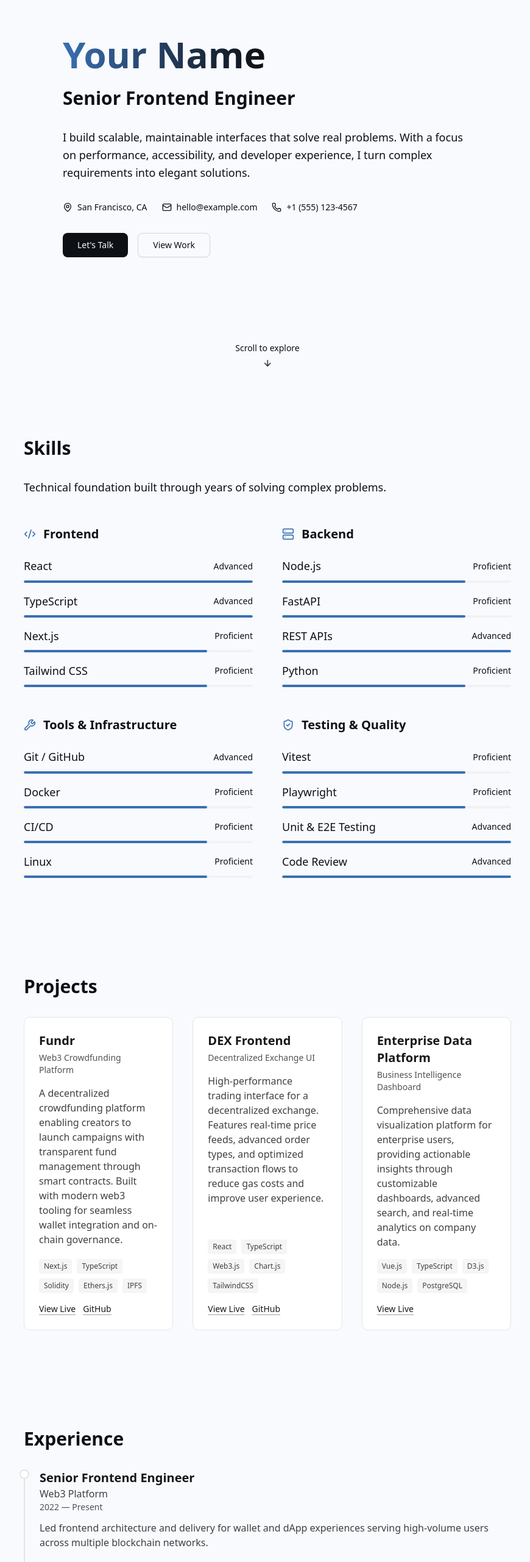
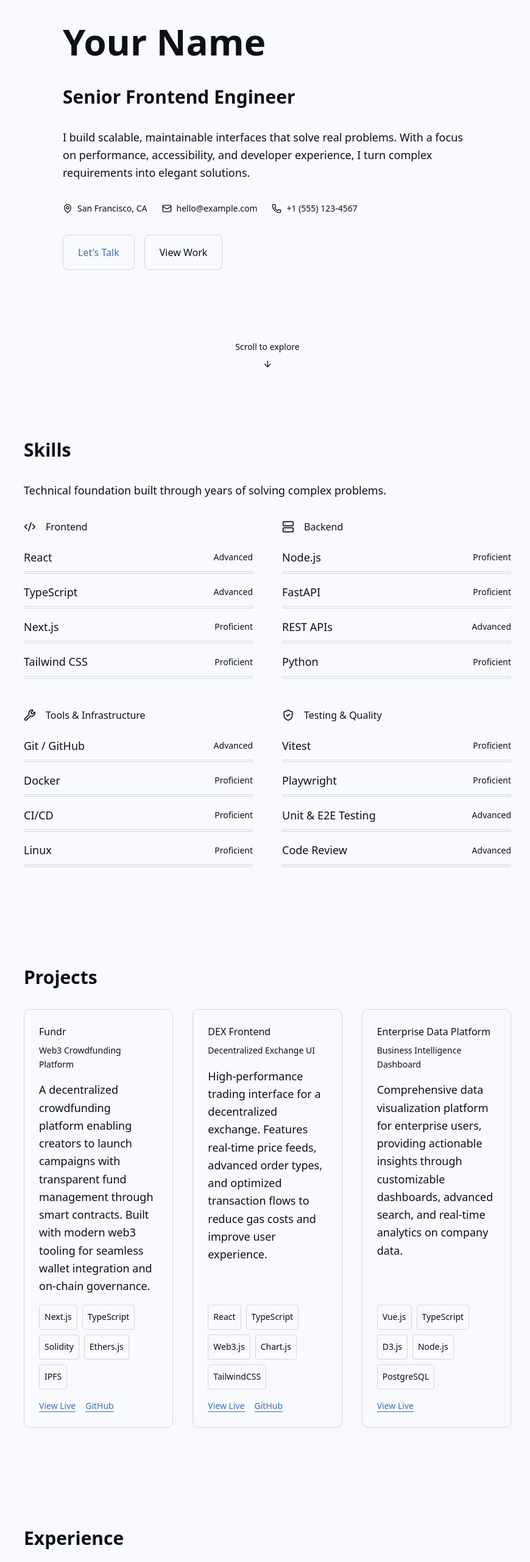
Before and after one commit to wangchengwei0122/Portfolio, a Next.js app: page / in a window 1280 px wide. Shown: the part 220-2782 px from the top of the page at 61% size, without its empty margins (201-1071 px from the left). Built offline with nearby package versions, Linux system fonts and the light colour scheme.

Commit message:
refactor(layout): clean up and refactor page styles

```diff
--- a/components/layout/Header.tsx
+++ b/components/layout/Header.tsx
@@ -7,10 +7,10 @@ import {
 
 export default function Header() {
   const linkClassName =
-    "p-0 text-base font-medium leading-normal text-primary hover:text-accent focus:text-accent focus-visible:text-accent focus-visible:ring-2 focus-visible:ring-accent focus-visible:ring-offset-2 focus-visible:ring-offset-transparent hover:bg-transparent focus:bg-transparent";
+    "relative text-base font-medium leading-normal text-primary transition-colors hover:text-accent focus-visible:text-accent focus-visible:outline focus-visible:outline-2 focus-visible:outline-offset-4 focus-visible:outline-current after:absolute after:-bottom-2 after:left-0 after:h-px after:w-full after:origin-left after:scale-x-0 after:bg-accent after:transition-transform after:duration-300 after:ease-out hover:after:scale-x-100 focus-visible:after:scale-x-100";
 
   return (
-    <header className="sticky top-0 z-50 bg-background border-b border-border">
+    <header className="sticky top-0 z-50 border-b border-subtle bg-canvas/90 backdrop-blur">
       <div className="mx-auto max-w-4xl px-6 md:px-8 lg:px-12 py-4">
         <nav aria-label="Primary">
           <NavigationMenu viewport={false}>
--- a/components/layout/Section.tsx
+++ b/components/layout/Section.tsx
@@ -1,6 +1,7 @@
 "use client";
 import { ReactNode } from "react";
 import { motion } from "motion/react";
+import { sectionContainer, sectionItem } from "@/lib/motion";
 
 interface SectionProps {
   id: string;
@@ -13,15 +14,20 @@ export default function Section({ id, title, children }: SectionProps) {
     <section id={id} className="py-20">
       <motion.div
         className="max-w-4xl mx-auto px-6 md:px-8 lg:px-12 space-y-8"
-        initial={{ opacity: 0, translateY: 32 }}
-        whileInView={{ opacity: 1, translateY: 0 }}
-        transition={{ duration: 0.6, ease: "easeOut" }}
+        variants={sectionContainer}
+        initial="hidden"
+        whileInView="show"
         viewport={{ amount: 0.2, once: true }}
       >
-        <h2 className="text-2xl md:text-3xl font-semibold">
+        <motion.h2
+          variants={sectionItem}
+          className="text-2xl md:text-3xl font-semibold leading-snug text-primary"
+        >
           {title}
-        </h2>
-        {children}
+        </motion.h2>
+        <motion.div variants={sectionItem} className="space-y-8">
+          {children}
+        </motion.div>
       </motion.div>
     </section>
   );
--- a/components/sections/Experience.tsx
+++ b/components/sections/Experience.tsx
@@ -1,4 +1,7 @@
+"use client";
+import { motion } from "motion/react";
 import Section from "../layout/Section";
+import { listStagger, sectionItem } from "@/lib/motion";
 
 const experiences = [
   {
@@ -42,27 +45,28 @@ const experiences = [
 export default function Experience() {
   return (
     <Section id="experience" title="Experience">
-      <div className="space-y-12">
+      <motion.div variants={listStagger} className="space-y-12">
         {experiences.map((experience, index) => (
-          <article
+          <motion.article
             key={`${experience.company}-${index}`}
-            className="relative border-l-2 border-neutral-200 pl-6 dark:border-neutral-800"
+            variants={sectionItem}
+            className="relative border-l-2 border-subtle pl-6"
           >
-            <div className="absolute -left-[9px] top-0 h-4 w-4 rounded-full border-2 border-neutral-200 bg-white dark:border-neutral-800 dark:bg-neutral-900" />
+            <div className="absolute -left-2 top-0 h-4 w-4 rounded-full border-2 border-subtle bg-canvas" />
 
-            <header className="mb-3">
-              <h3 className="text-xl font-semibold text-neutral-900 dark:text-neutral-100">
+            <header className="mb-4">
+              <h3 className="text-base font-medium leading-normal text-primary">
                 {experience.role}
               </h3>
-              <p className="text-neutral-700 dark:text-neutral-300">
+              <p className="text-base md:text-lg font-normal leading-relaxed text-primary">
                 {experience.company}
               </p>
-              <p className="text-sm text-neutral-600 dark:text-neutral-400">
+              <p className="text-sm font-normal leading-relaxed text-primary">
                 {experience.period}
               </p>
             </header>
 
-            <p className="mb-4 text-neutral-700 dark:text-neutral-300">
+            <p className="mb-4 text-base md:text-lg font-normal leading-relaxed text-primary">
               {experience.summary}
             </p>
 
@@ -70,16 +74,16 @@ export default function Experience() {
               {experience.highlights.map((highlight, hIndex) => (
                 <li
                   key={hIndex}
-                  className="flex gap-3 text-neutral-700 dark:text-neutral-300"
+                  className="flex gap-4 text-base md:text-lg font-normal leading-relaxed text-primary"
                 >
-                  <span className="mt-2 h-1 w-1 flex-shrink-0 rounded-full bg-neutral-400 dark:bg-neutral-600" />
+                  <span className="mt-2 h-1 w-1 flex-shrink-0 rounded-full bg-surface" />
                   <span>{highlight}</span>
                 </li>
               ))}
             </ul>
-          </article>
+          </motion.article>
         ))}
-      </div>
+      </motion.div>
     </Section>
   );
 }
--- a/components/sections/Hero.tsx
+++ b/components/sections/Hero.tsx
@@ -2,44 +2,9 @@
 
 import { motion } from "motion/react";
 import { MapPin, Mail, Phone, ArrowDown } from "lucide-react";
-import { Button } from "@/components/ui/button";
+import { heroContainer, heroItem } from "@/lib/motion";
 
-function HeroIdentity() {
-  return (
-    <motion.div
-      initial={{ opacity: 0, translateY: 20 }}
-      animate={{ opacity: 1, translateY: 0 }}
-      transition={{ duration: 0.8, ease: "easeOut" }}
-      className="space-y-4"
-    >
-      <h1 className="text-5xl font-semibold leading-tight md:text-6xl">
-        <span className="bg-gradient-to-r from-accent to-primary bg-clip-text text-transparent transition-all hover:scale-[1.02] inline-block">
-          Your Name
-        </span>
-      </h1>
-      <h2 className="text-2xl md:text-3xl font-semibold text-primary">
-        Senior Frontend Engineer
-      </h2>
-    </motion.div>
-  );
-}
-
-function HeroIntro() {
-  return (
-    <motion.p
-      initial={{ opacity: 0, translateY: 20 }}
-      animate={{ opacity: 1, translateY: 0 }}
-      transition={{ duration: 0.8, ease: "easeOut", delay: 0.1 }}
-      className="text-base font-normal leading-relaxed md:text-lg text-primary max-w-2xl"
-    >
-      I build scalable, maintainable interfaces that solve real problems. With a
-      focus on performance, accessibility, and developer experience, I turn
-      complex requirements into elegant solutions.
-    </motion.p>
-  );
-}
-
-function HeroMeta() {
+export default function Hero() {
   const metaItems = [
     { icon: MapPin, text: "San Francisco, CA" },
     { icon: Mail, text: "hello@example.com" },
@@ -47,69 +12,75 @@ function HeroMeta() {
   ];
 
   return (
+    <section
+      id="hero"
+      className="relative min-h-screen flex items-center"
+    >
+      <div className="mx-auto max-w-4xl px-6 md:px-8 lg:px-12 py-20">
         <motion.div
-      initial={{ opacity: 0, translateY: 20 }}
-      animate={{ opacity: 1, translateY: 0 }}
-      transition={{ duration: 0.8, ease: "easeOut", delay: 0.2 }}
-      className="flex flex-wrap gap-6 text-sm text-primary"
+          variants={heroContainer}
+          initial="hidden"
+          whileInView="show"
+          viewport={{ amount: 0.6, once: true }}
+          className="space-y-8"
         >
-      {metaItems.map((item, index) => (
-        <div key={index} className="flex items-center gap-2">
+          <motion.h1
+            variants={heroItem}
+            className="text-5xl md:text-6xl font-semibold leading-tight text-primary"
+          >
+            Your Name
+          </motion.h1>
+          <motion.h2
+            variants={heroItem}
+            className="text-2xl md:text-3xl font-semibold leading-snug text-primary"
+          >
+            Senior Frontend Engineer
+          </motion.h2>
+          <motion.p
+            variants={heroItem}
+            className="text-base md:text-lg font-normal leading-relaxed text-primary max-w-2xl"
+          >
+            I build scalable, maintainable interfaces that solve real problems.
+            With a focus on performance, accessibility, and developer
+            experience, I turn complex requirements into elegant solutions.
+          </motion.p>
+          <motion.div
+            variants={heroItem}
+            className="flex flex-wrap gap-6 text-sm font-normal leading-relaxed text-primary"
+          >
+            {metaItems.map((item) => (
+              <div key={item.text} className="flex items-center gap-2">
                 <item.icon className="size-4" />
                 <span>{item.text}</span>
               </div>
             ))}
           </motion.div>
-  );
-}
-
-function HeroActions() {
-  return (
+          <motion.div variants={heroItem} className="flex flex-wrap gap-4">
+            <a
+              href="#contact"
+              className="inline-flex items-center justify-center rounded-md border border-subtle bg-surface px-6 py-4 text-base font-medium leading-normal text-accent transition-colors hover:text-accent"
+            >
+              Let&apos;s Talk
+            </a>
+            <a
+              href="#projects"
+              className="inline-flex items-center justify-center rounded-md border border-subtle px-6 py-4 text-base font-medium leading-normal text-primary transition-colors hover:bg-surface hover:text-accent"
+            >
+              View Work
+            </a>
+          </motion.div>
+        </motion.div>
+      </div>
       <motion.div
-      initial={{ opacity: 0, translateY: 20 }}
-      animate={{ opacity: 1, translateY: 0 }}
-      transition={{ duration: 0.8, ease: "easeOut", delay: 0.3 }}
-      className="flex flex-wrap gap-4"
-    >
-      <Button asChild size="lg">
-        <a href="#contact">Let&apos;s Talk</a>
-      </Button>
-      <Button asChild variant="outline" size="lg">
-        <a href="#projects">View Work</a>
-      </Button>
-    </motion.div>
-  );
-}
-
-function ScrollIndicator() {
-  return (
-    <motion.div
-      initial={{ opacity: 0 }}
-      animate={{ opacity: 1 }}
-      transition={{ duration: 0.8, ease: "easeOut", delay: 0.5 }}
-      className="absolute bottom-8 left-1/2 -translate-x-1/2 flex flex-col items-center gap-2 text-sm text-primary"
+        variants={heroItem}
+        initial="hidden"
+        whileInView="show"
+        viewport={{ amount: 0.6, once: true }}
+        className="absolute bottom-8 left-1/2 -translate-x-1/2 flex flex-col items-center gap-2 text-sm font-normal leading-relaxed text-primary"
       >
         <span>Scroll to explore</span>
-      <ArrowDown className="size-4 animate-bounce" />
+        <ArrowDown className="size-4" />
       </motion.div>
-  );
-}
-
-export default function Hero() {
-  return (
-    <section
-      id="hero"
-      className="relative min-h-screen flex items-center justify-center"
-    >
-      <div className="mx-auto max-w-4xl px-6 md:px-8 lg:px-12 py-20">
-        <div className="space-y-8">
-          <HeroIdentity />
-          <HeroIntro />
-          <HeroMeta />
-          <HeroActions />
-        </div>
-      </div>
-      <ScrollIndicator />
     </section>
   );
 }
--- a/components/sections/Projects.tsx
+++ b/components/sections/Projects.tsx
@@ -1,4 +1,7 @@
+"use client";
+import { motion } from "motion/react";
 import Section from "../layout/Section";
+import { listStagger, sectionItem } from "@/lib/motion";
 
 const projects = [
   {
@@ -38,31 +41,35 @@ const projects = [
 export default function Projects() {
   return (
     <Section id="projects" title="Projects">
-      <div className="grid gap-8 md:grid-cols-2 lg:grid-cols-3">
+      <motion.div
+        variants={listStagger}
+        className="grid gap-8 md:grid-cols-2 lg:grid-cols-3"
+      >
         {projects.map((project) => (
-          <article
+          <motion.article
             key={project.title}
-            className="flex flex-col gap-4 rounded-lg border border-neutral-200 bg-white p-6 dark:border-neutral-800 dark:bg-neutral-900"
+            variants={sectionItem}
+            className="flex flex-col gap-4 rounded-lg border border-subtle bg-surface p-6"
           >
             <header>
-              <h3 className="text-xl font-semibold text-neutral-900 dark:text-neutral-100">
+              <h3 className="text-base font-medium leading-normal text-primary">
                 {project.title}
               </h3>
-              <p className="mt-1 text-sm text-neutral-600 dark:text-neutral-400">
+              <p className="mt-2 text-sm font-normal leading-relaxed text-primary">
                 {project.subtitle}
               </p>
             </header>
 
-            <p className="text-neutral-700 dark:text-neutral-300">
+            <p className="text-base md:text-lg font-normal leading-relaxed text-primary">
               {project.description}
             </p>
 
-            <div className="mt-auto">
+            <div className="mt-auto space-y-4">
               <ul className="flex flex-wrap gap-2">
                 {project.techStack.map((tech) => (
                   <li
                     key={tech}
-                    className="rounded bg-neutral-100 px-2 py-1 text-xs text-neutral-700 dark:bg-neutral-800 dark:text-neutral-300"
+                    className="rounded border border-subtle px-2 py-2 text-sm font-normal leading-relaxed text-primary"
                   >
                     {tech}
                   </li>
@@ -70,11 +77,11 @@ export default function Projects() {
               </ul>
 
               {project.links && (
-                <div className="mt-4 flex gap-3 text-sm">
+                <div className="flex gap-4 text-sm font-normal leading-relaxed">
                   {project.links.live && (
                     <a
                       href={project.links.live}
-                      className="text-neutral-900 underline decoration-neutral-400 underline-offset-4 hover:decoration-neutral-900 dark:text-neutral-100 dark:decoration-neutral-600 dark:hover:decoration-neutral-100"
+                      className="text-accent underline underline-offset-4"
                     >
                       View Live
                     </a>
@@ -82,7 +89,7 @@ export default function Projects() {
                   {project.links.github && (
                     <a
                       href={project.links.github}
-                      className="text-neutral-900 underline decoration-neutral-400 underline-offset-4 hover:decoration-neutral-900 dark:text-neutral-100 dark:decoration-neutral-600 dark:hover:decoration-neutral-100"
+                      className="text-accent underline underline-offset-4"
                     >
                       GitHub
                     </a>
@@ -90,9 +97,9 @@ export default function Projects() {
                 </div>
               )}
             </div>
-          </article>
+          </motion.article>
         ))}
-      </div>
+      </motion.div>
     </Section>
   );
 }
--- a/components/sections/Skills.tsx
+++ b/components/sections/Skills.tsx
@@ -1,5 +1,8 @@
+"use client";
+import { motion } from "motion/react";
 import Section from "../layout/Section";
 import { Code2, Server, Wrench, ShieldCheck, LucideIcon } from "lucide-react";
+import { listStagger, sectionItem } from "@/lib/motion";
 
 interface Skill {
   name: string;
@@ -32,9 +35,9 @@ function SkillItem({ skill }: { skill: Skill }) {
         )}
       </div>
       {skill.level && (
-        <div className="h-1 bg-muted rounded-full overflow-hidden">
+        <div className="h-1 rounded-full border border-subtle overflow-hidden">
           <div
-            className={`h-full bg-accent rounded-full ${levelWidth[skill.level]}`}
+            className={`h-full bg-surface ${levelWidth[skill.level]}`}
           />
         </div>
       )}
@@ -45,9 +48,11 @@ function SkillItem({ skill }: { skill: Skill }) {
 function SkillGroup({ title, icon: Icon, skills }: SkillGroupProps) {
   return (
     <div className="space-y-6">
-      <div className="flex items-center gap-3">
-        <Icon className="size-5 text-accent" />
-        <h3 className="text-xl font-semibold text-primary">{title}</h3>
+      <div className="flex items-center gap-4">
+        <Icon className="size-5 text-primary" />
+        <h3 className="text-base font-medium leading-normal text-primary">
+          {title}
+        </h3>
       </div>
       <div className="space-y-4">
         {skills.map((skill, index) => (
@@ -104,14 +109,19 @@ export default function Skills() {
 
   return (
     <Section id="skills" title="Skills">
-      <p className="text-base md:text-lg font-normal leading-relaxed text-primary mb-12">
+      <p className="text-base md:text-lg font-normal leading-relaxed text-primary">
         Technical foundation built through years of solving complex problems.
       </p>
-      <div className="grid grid-cols-1 md:grid-cols-2 gap-12">
+      <motion.div
+        variants={listStagger}
+        className="grid grid-cols-1 md:grid-cols-2 gap-12"
+      >
         {skillGroups.map((group, index) => (
-          <SkillGroup key={index} {...group} />
+          <motion.div key={index} variants={sectionItem}>
+            <SkillGroup {...group} />
+          </motion.div>
         ))}
-      </div>
+      </motion.div>
     </Section>
   );
 }
--- a/components/ui/navigation-menu.tsx
+++ b/components/ui/navigation-menu.tsx
@@ -37,7 +37,7 @@ function NavigationMenuList({
     <NavigationMenuPrimitive.List
       data-slot="navigation-menu-list"
       className={cn(
-        "group flex flex-1 list-none items-center justify-center gap-1",
+        "group flex flex-1 list-none items-center justify-center gap-4",
         className
       )}
       {...props}
@@ -129,7 +129,7 @@ function NavigationMenuLink({
     <NavigationMenuPrimitive.Link
       data-slot="navigation-menu-link"
       className={cn(
-        "data-[active=true]:focus:bg-accent data-[active=true]:hover:bg-accent data-[active=true]:bg-accent/50 data-[active=true]:text-accent-foreground hover:bg-accent hover:text-accent-foreground focus:bg-accent focus:text-accent-foreground focus-visible:ring-ring/50 [&_svg:not([class*='text-'])]:text-muted-foreground flex flex-col gap-1 rounded-sm p-2 text-sm transition-all outline-none focus-visible:ring-[3px] focus-visible:outline-1 [&_svg:not([class*='size-'])]:size-4",
+        "flex items-center rounded-sm p-0 text-base font-medium leading-normal transition-colors outline-none focus-visible:outline focus-visible:outline-2 focus-visible:outline-offset-4 focus-visible:outline-current",
         className
       )}
       {...props}
--- /dev/null
+++ b/lib/motion.ts
@@ -0,0 +1,41 @@
+export const heroContainer = {
+  hidden: { opacity: 0 },
+  show: {
+    opacity: 1,
+    transition: { staggerChildren: 0.12 },
+  },
+};
+
+export const heroItem = {
+  hidden: { opacity: 0, y: 20 },
+  show: {
+    opacity: 1,
+    y: 0,
+    transition: { duration: 0.6, ease: "easeOut" },
+  },
+};
+
+export const sectionContainer = {
+  hidden: { opacity: 0, y: 24 },
+  show: {
+    opacity: 1,
+    y: 0,
+    transition: { duration: 0.6, ease: "easeOut", staggerChildren: 0.08 },
+  },
+};
+
+export const sectionItem = {
+  hidden: { opacity: 0, y: 16 },
+  show: {
+    opacity: 1,
+    y: 0,
+    transition: { duration: 0.5, ease: "easeOut" },
+  },
+};
+
+export const listStagger = {
+  hidden: {},
+  show: {
+    transition: { staggerChildren: 0.08 },
+  },
+};
```
Also changed, not shown: components/layout/Footer.tsx (+6 -2 lines), components/sections/Contact.tsx (+33 -27 lines), 1 other file (tests, documents, lock files or other folders). Lines whose indentation alone changed are shown as unchanged.
